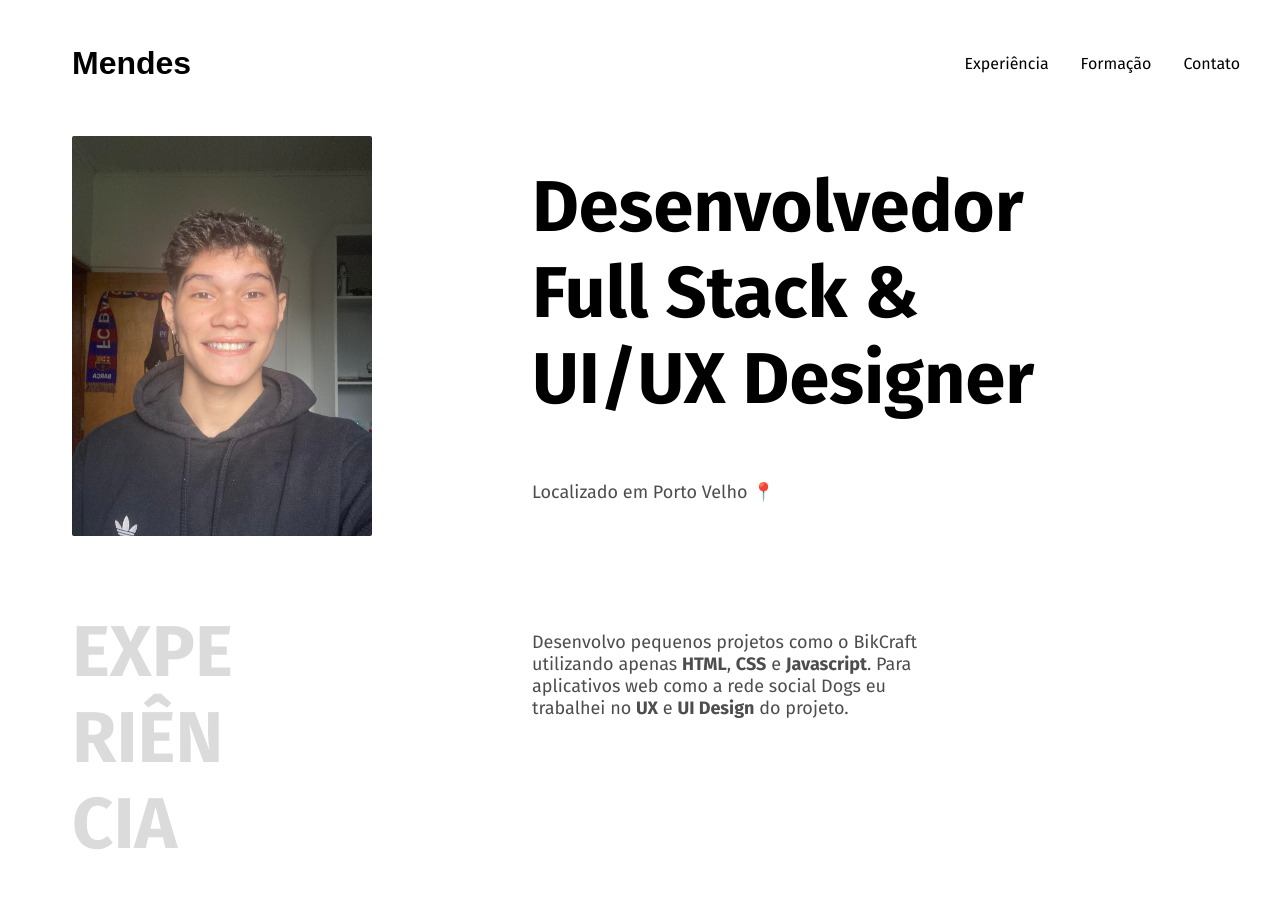
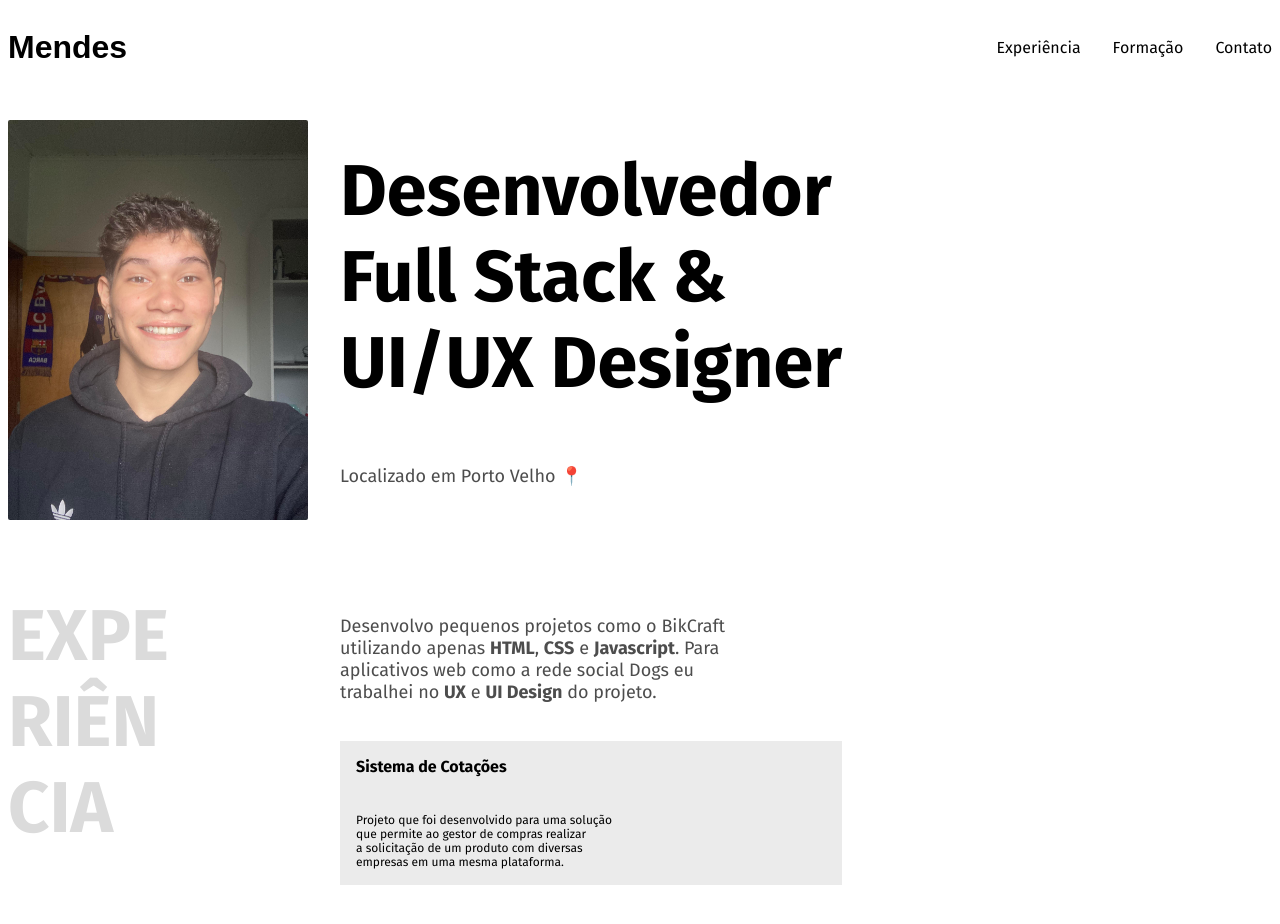
Before and after one commit to GustavoRMendes/figma-portifolio, a Next.js app: page / in a window 1280 px wide. Shown: the top 924 px of the page. Built offline with nearby package versions, Linux system fonts and the light colour scheme.

Commit message:
experience 1

```diff
--- a/src/app/globals.css
+++ b/src/app/globals.css
@@ -1,11 +1,7 @@
-body {
-  padding: 1rem 2rem 0 4rem;
-}
 .header-home {
   display: flex;
   justify-content: space-between;
 }
-
 .navbar-home {
   display: flex;
   gap: 2rem;
@@ -25,7 +21,7 @@ body {
 }
 .main-home {
   display: flex;
-  gap: 10rem;
+  gap: 2rem;
   font-size: 3rem;
 }
 .fotoDePerfil-home {
@@ -36,9 +32,22 @@ body {
   font-size: 18px;
   color: #4d4d4d;
 }
-.experiencia-home{
-  color: #DBDBDB;
+.experiencia-home {
+  color: #dbdbdb;
 }
-.description{
+.description {
   margin-top: 8rem;
 }
+.experience1 {
+  background-color: #ebebeb;
+  padding-left: 1rem;
+
+}
+.title-project {
+  font-size: 16px;
+  padding-top: 1rem;
+}
+.description-project {
+  font-size: 12px;
+  padding-bottom: 1rem;
+}
--- a/src/app/page.tsx
+++ b/src/app/page.tsx
@@ -35,10 +35,15 @@ export default function Home () {
         </section>
         <section className='bio-home'> <h1>Desenvolvedor <br /> Full Stack & <br /> UI/UX Designer </h1>
           <p className='paragraph-main-home'>Localizado em Porto Velho 📍</p>
-          <p className='paragraph-main-home description'>Desenvolvo pequenos projetos como o BikCraft <br/>
-            utilizando apenas <strong>HTML</strong>, <strong>CSS</strong> e <strong>Javascript</strong>. Para <br/>
-            aplicativos web como a rede social Dogs eu <br/>
+          <p className='paragraph-main-home description'>Desenvolvo pequenos projetos como o BikCraft <br />
+            utilizando apenas <strong>HTML</strong>, <strong>CSS</strong> e <strong>Javascript</strong>. Para <br />
+            aplicativos web como a rede social Dogs eu <br />
             trabalhei no <strong>UX</strong> e <strong>UI Design</strong> do projeto.</p>
+          <div className='experience1'>
+            <h6 className='title-project'>Sistema de Cotações</h6>
+            <p className='description-project'>Projeto que foi desenvolvido para uma solução <br />que permite ao gestor de compras realizar <br/>
+              a solicitação de um produto com diversas <br/> empresas em uma mesma plataforma.</p>
+          </div>
         </section>
       </main>
 
```
